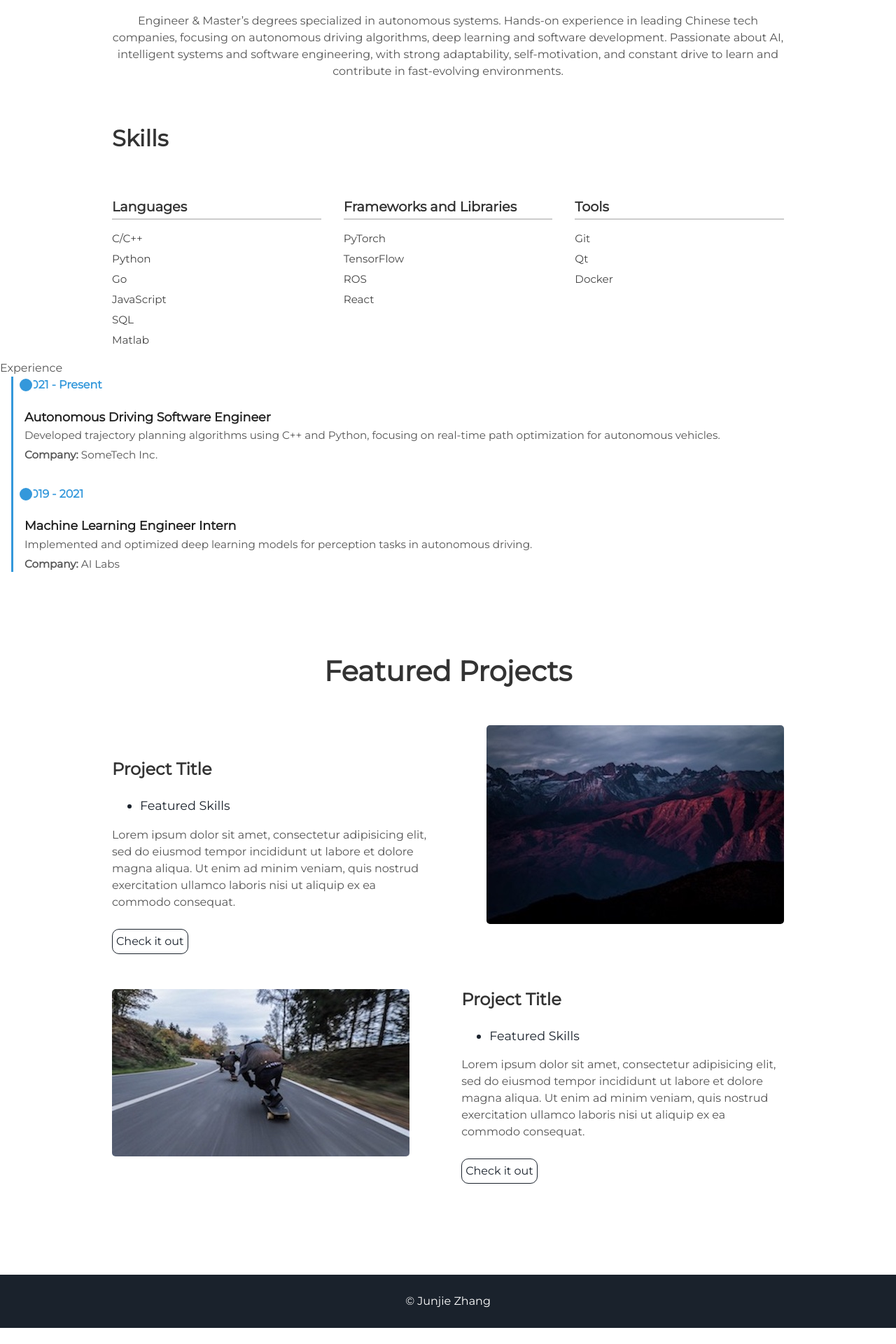
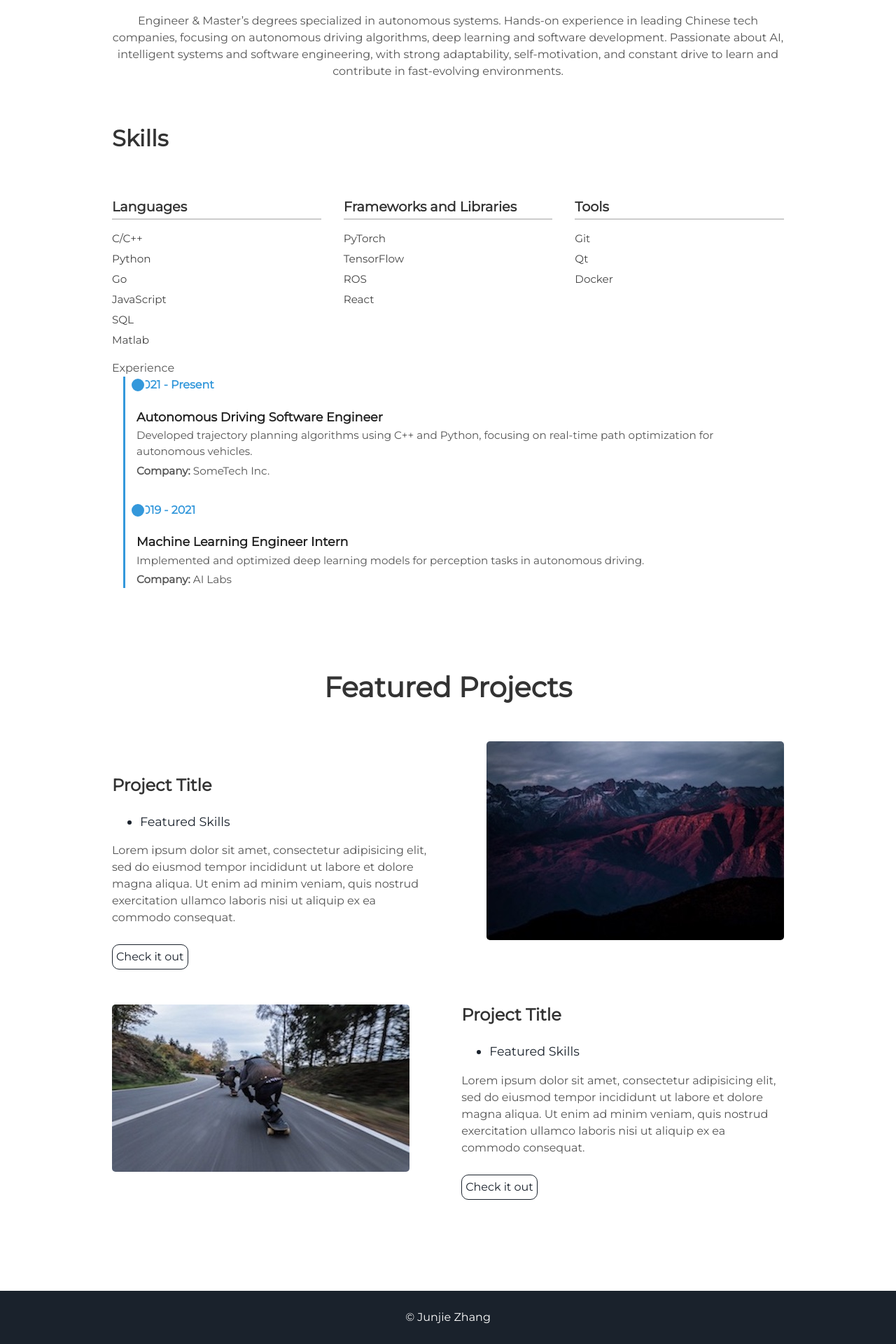
Before and after one commit to Junjie-Iya/Junjie-Iya.github.io, a Jekyll site: the page built from index.html, in a window 1280 px wide. Shown: the part 1039-2959 px from the top of the page at 70% size. Built offline with Jekyll 4.4.1, drawn with Linux system fonts in a browser that asks for light colours; before the commit the page ends 2936 px from its top, so only the background shows below that.

Commit message:
modify experience

```diff
--- a/_layouts/default.html
+++ b/_layouts/default.html
@@ -5,8 +5,6 @@
       {% include header.html %}
       <section id="about">
         {% include about.html %}
-      </section>
-      <section id="experience">
         {% include experience.html %}
       </section>
       <section id="projects">
```
